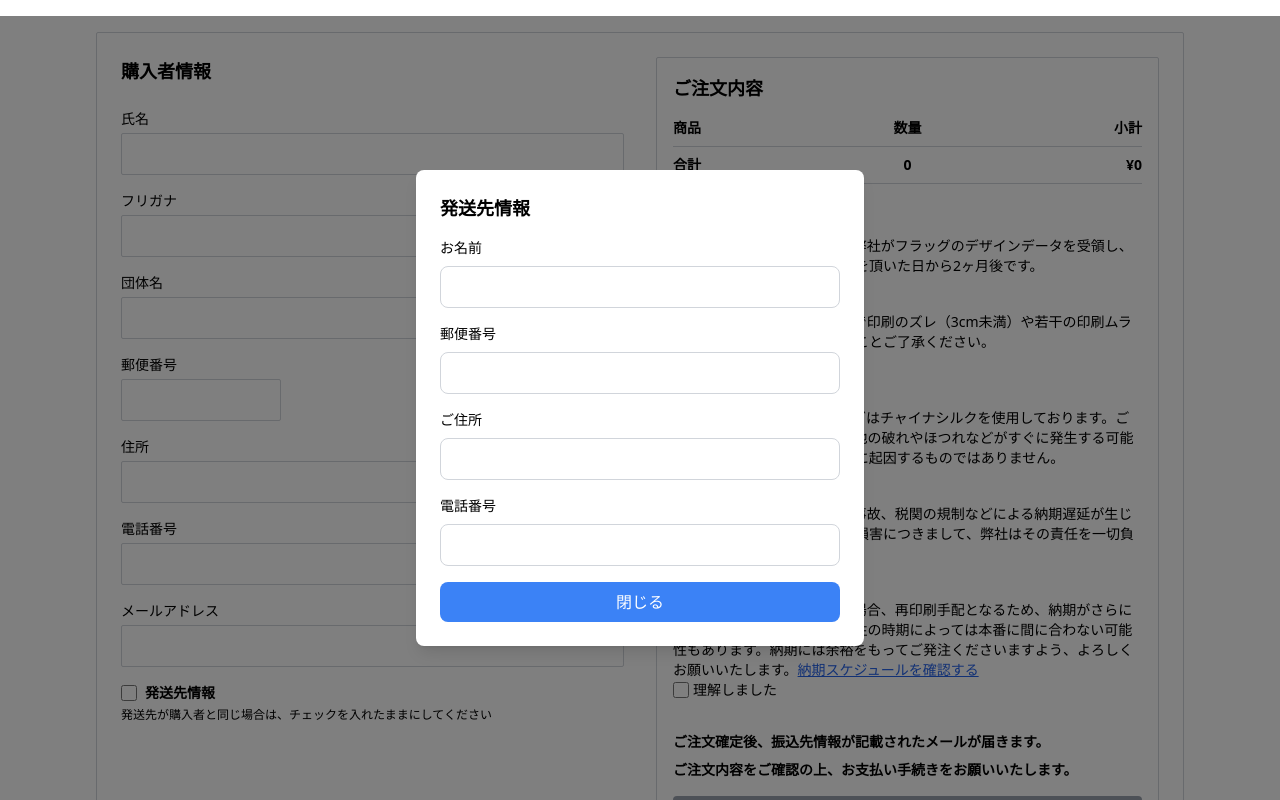
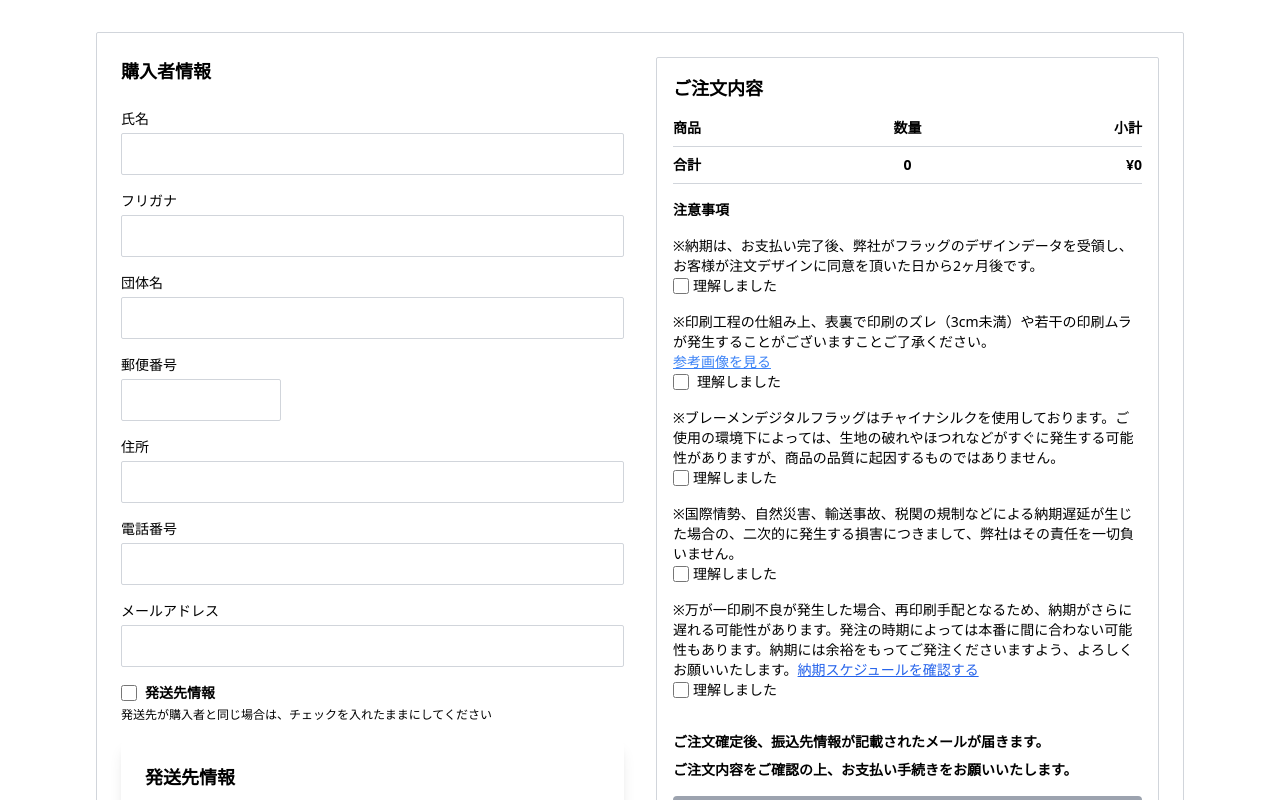
Before and after one commit to sisu2468/Design_Service, a React (Vite) app: page /order in a window 1280 px wide. Both pictures are taken after a click on the label "発送先情報". Shown: the top 800 px of the page. Built offline with nearby package versions, Linux system fonts and the light colour scheme.

Commit message:
fix: modal

```diff
--- a/src/pages/order.tsx
+++ b/src/pages/order.tsx
@@ -226,13 +226,13 @@ export default function OrderForm() {
                                 <>
                                     {/* Modal Overlay */}
                                     <div
-                                        className="fixed inset-0 bg-black bg-opacity-50 z-40"
+                                        className=""
                                         onClick={() => setIsModalOpen(false)}
                                     ></div>
 
                                     {/* Modal Content */}
-                                    <div className="fixed inset-0 flex items-center justify-center z-50">
-                                        <div className="bg-white rounded-lg shadow-lg p-6 w-11/12 max-w-md">
+                                    <div className="flex items-center">
+                                        <div className="bg-white rounded-lg shadow-lg p-6 w-full">
                                             <h2 className="text-lg font-bold mb-4">発送先情報</h2>
 
                                             <label className="block text-sm font-medium mb-2">お名前</label>
```
